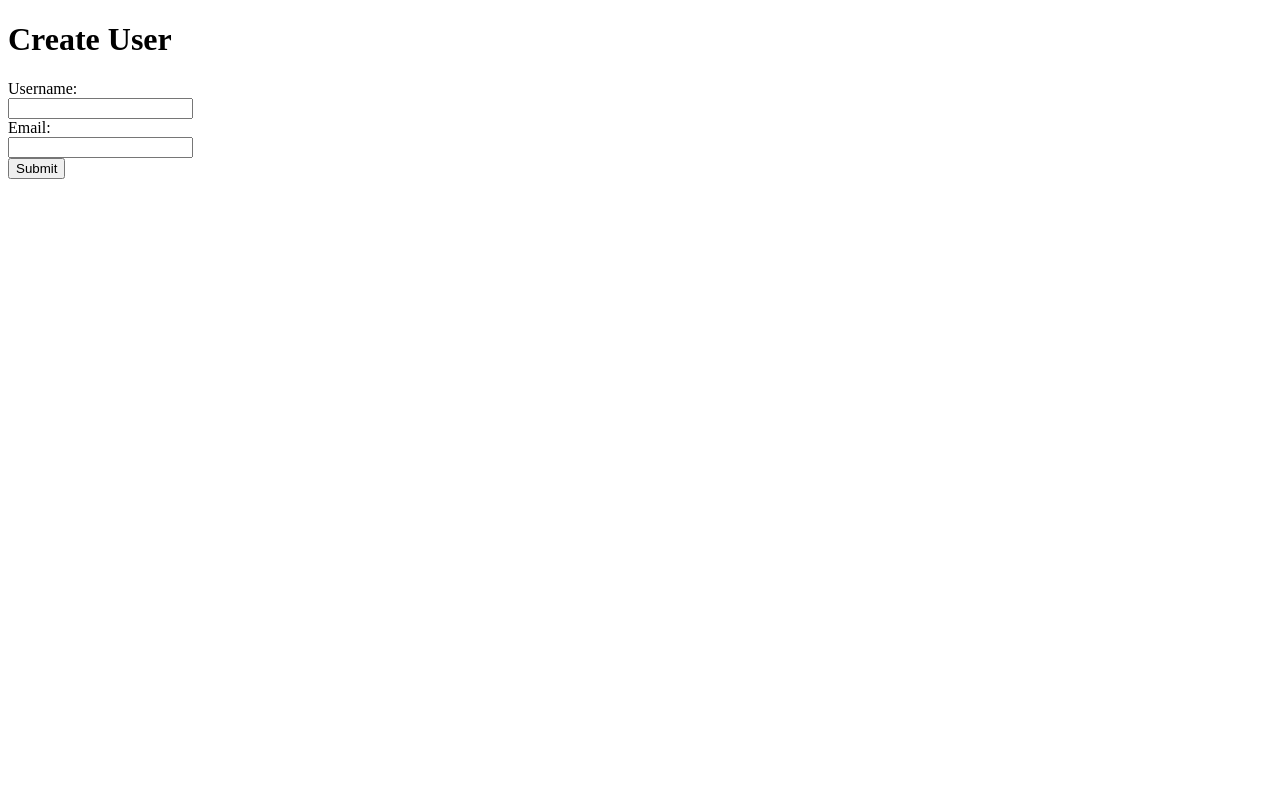
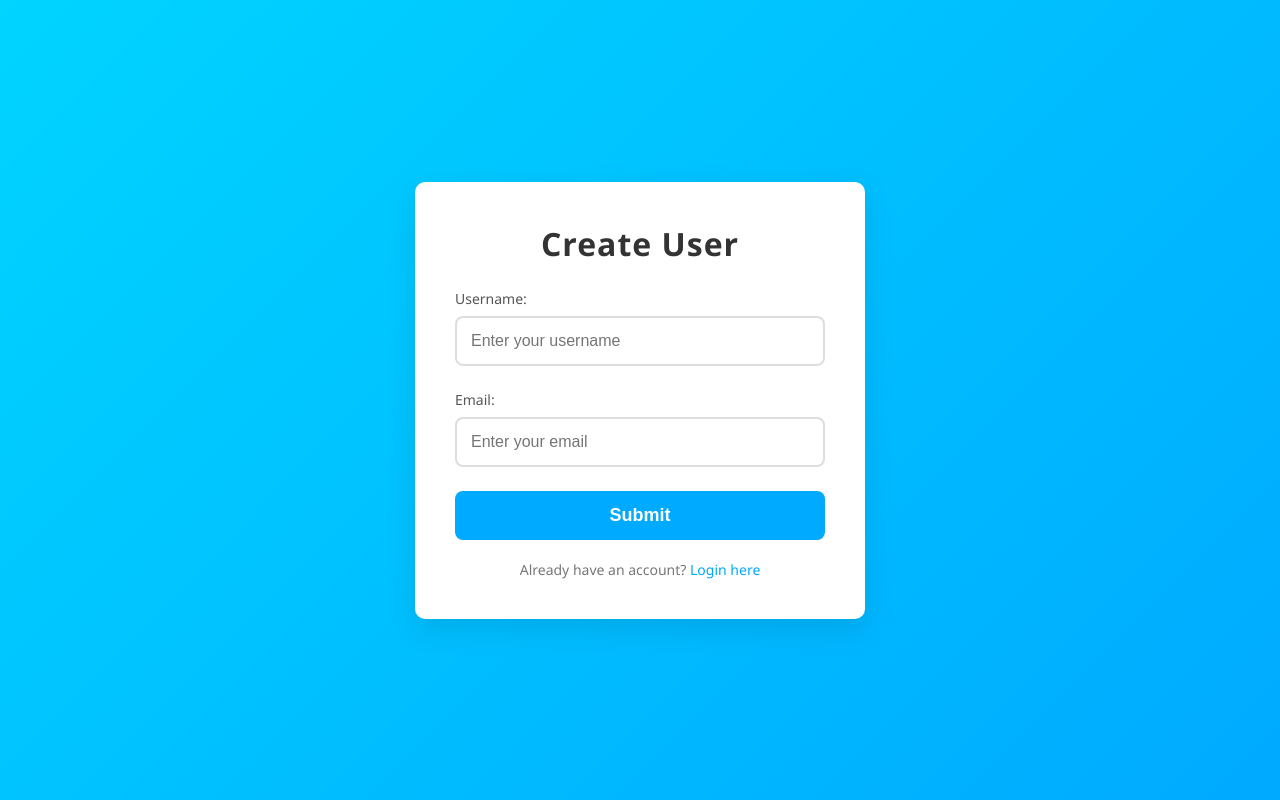
Before and after one commit to Daudkhan1/github-action-testing, a Flask app: page / in a window 1280 px wide. Run offline with Flask 3, Linux system fonts and the light colour scheme; some libraries are stand-ins or nearby versions.

Commit message:
the html is updated

```diff
--- a/templates/index.html
+++ b/templates/index.html
@@ -1,24 +1,164 @@
 <!DOCTYPE html>
-<html>
+<html lang="en">
 <head>
-    <title>Full Stack App</title>
+    <meta charset="UTF-8">
+    <meta name="viewport" content="width=device-width, initial-scale=1.0">
+    <meta http-equiv="X-UA-Compatible" content="ie=edge">
+    <title>Create User</title>
+    <style>
+        /* Reset default margin, padding, and box-sizing for better control */
+        * {
+            margin: 0;
+            padding: 0;
+            box-sizing: border-box;
+        }
+
+        /* Body setup */
+        body {
+            background: linear-gradient(135deg, #00d4ff, #00aaff);
+            display: flex;
+            justify-content: center;
+            align-items: center;
+            height: 100vh;
+            font-family: 'Segoe UI', Tahoma, Geneva, Verdana, sans-serif;
+            padding: 20px;
+        }
+
+        /* Container for the form */
+        .container {
+            background-color: white;
+            border-radius: 10px;
+            box-shadow: 0 10px 30px rgba(0, 0, 0, 0.1);
+            max-width: 450px;
+            width: 100%;
+            padding: 40px;
+            text-align: center;
+            animation: fadeIn 0.6s ease-in-out;
+        }
+
+        /* Title styling */
+        h1 {
+            font-size: 32px;
+            color: #333;
+            margin-bottom: 24px;
+            font-weight: 600;
+            letter-spacing: 1px;
+        }
+
+        /* Label styling */
+        label {
+            font-size: 14px;
+            color: #555;
+            margin-bottom: 8px;
+            display: block;
+            text-align: left;
+            font-weight: 500;
+        }
+
+        /* Input fields styling */
+        input[type="text"],
+        input[type="email"] {
+            width: 100%;
+            padding: 14px;
+            margin-bottom: 24px;
+            border: 2px solid #ddd;
+            border-radius: 8px;
+            font-size: 16px;
+            outline: none;
+            transition: border-color 0.3s ease, box-shadow 0.3s ease;
+        }
+
+        /* Focus effect on input fields */
+        input[type="text"]:focus,
+        input[type="email"]:focus {
+            border-color: #00aaff;
+            box-shadow: 0 0 8px rgba(0, 170, 255, 0.4);
+        }
+
+        /* Submit button styling */
+        input[type="submit"] {
+            width: 100%;
+            padding: 14px;
+            background-color: #00aaff;
+            border: none;
+            border-radius: 8px;
+            color: white;
+            font-size: 18px;
+            font-weight: 600;
+            cursor: pointer;
+            transition: background-color 0.3s ease, transform 0.3s ease;
+        }
+
+        /* Hover effect for submit button */
+        input[type="submit"]:hover {
+            background-color: #00d4ff;
+            transform: translateY(-2px);
+        }
+
+        /* Footer text styling */
+        .form-footer {
+            margin-top: 20px;
+            font-size: 14px;
+            color: #777;
+        }
+
+        .form-footer a {
+            color: #00aaff;
+            text-decoration: none;
+            font-weight: 500;
+        }
+
+        .form-footer a:hover {
+            text-decoration: underline;
+        }
+
+        /* Fade-in animation for the form */
+        @keyframes fadeIn {
+            0% {
+                opacity: 0;
+                transform: translateY(-20px);
+            }
+            100% {
+                opacity: 1;
+                transform: translateY(0);
+            }
+        }
+
+        /* Responsive adjustments for smaller screens */
+        @media (max-width: 480px) {
+            .container {
+                padding: 25px;
+            }
+
+            h1 {
+                font-size: 26px;
+            }
+
+            input[type="submit"] {
+                font-size: 16px;
+            }
+        }
+    </style>
 </head>
 <body>
-    <h1>Create User</h1>
-    <form action="/submit" method="POST">
-        <label for="username">Username:</label><br>
-        <input type="text" id="username" name="username" required><br>
+    <div class="container">
+        <h1>Create User</h1>
+        <form action="/submit" method="POST" aria-labelledby="form-title">
+            <!-- Username input -->
+            <label for="username">Username:</label>
+            <input type="text" id="username" name="username" placeholder="Enter your username" required aria-required="true" aria-describedby="username-help">
 
-        <label for="email">Email:</label><br>
-        <input type="email" id="email" name="email" required><br>
+            <!-- Email input -->
+            <label for="email">Email:</label>
+            <input type="email" id="email" name="email" placeholder="Enter your email" required aria-required="true" aria-describedby="email-help">
 
-<!--    <label for="password">Password:</label><br>
-        <input type="password" id="password" name="password" required><br>
+            <!-- Submit button -->
+            <input type="submit" value="Submit">
 
-        <label for="name">Name:</label><br>
-        <input type="text" id="name" name="name"><br>
--->
-        <input type="submit" value="Submit">
-    </form>
+        </form>
+        <div class="form-footer">
+            <p>Already have an account? <a href="/login" aria-label="Go to login page">Login here</a></p>
+        </div>
+    </div>
 </body>
 </html>
```
